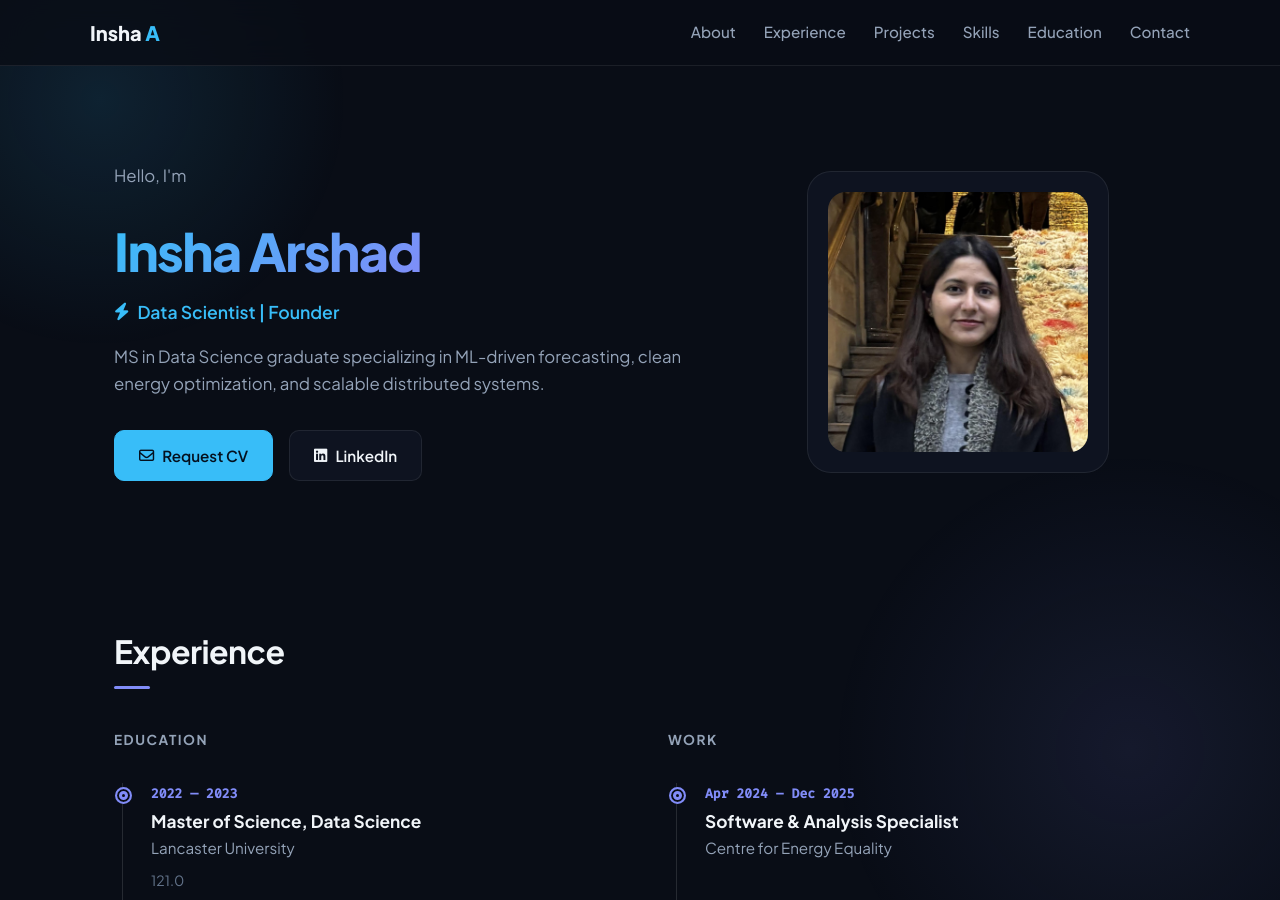
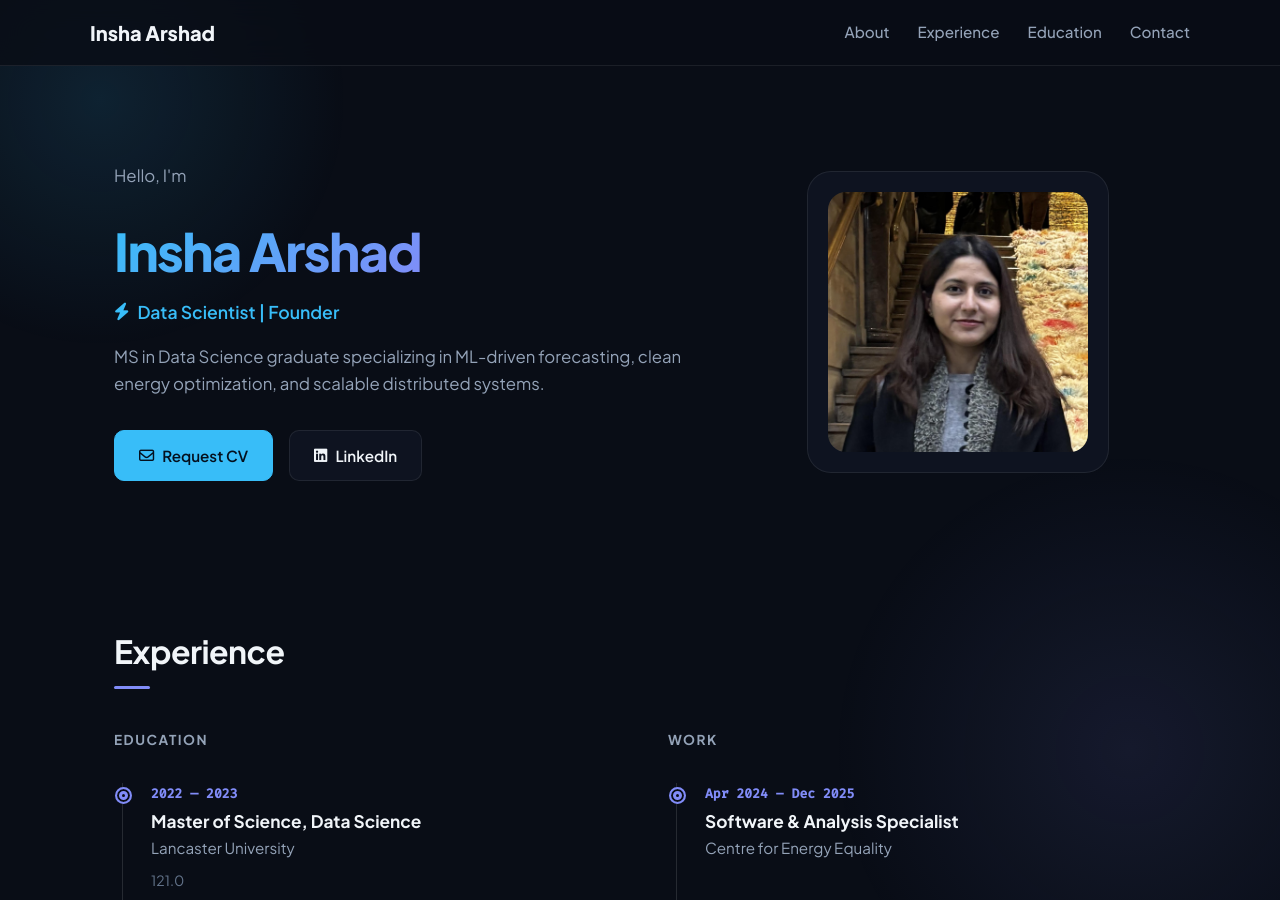
Before and after one commit to Insha-A/aboutme, a Jekyll site: the page built from index.html, in a window 1280 px wide and 900 px high. Built offline with Jekyll 4.4.1, drawn with Linux system fonts in a browser that asks for light colours.

Commit message:
Update header.html

```diff
--- a/_includes/header.html
+++ b/_includes/header.html
@@ -1,11 +1,11 @@
 <nav class="navbar">
   <div class="nav-container">
-    <a href="{{ '/' | relative_url }}" class="brand">Insha<span> A</span></a>
+    <a href="{{ '/' | relative_url }}" class="brand">Insha Arshad</a>
     <ul class="nav-links">
       <li><a href="#about">About</a></li>
       <li><a href="#experience">Experience</a></li>
-      <li><a href="#projects">Projects</a></li>
-      <li><a href="#skills">Skills</a></li>
+      <!-- <li><a href="#projects">Projects</a></li> -->
+      <!-- <li><a href="#skills">Skills</a></li> -->
       <li><a href="#education">Education</a></li>
       <li><a href="#contact">Contact</a></li>
     </ul>
```
